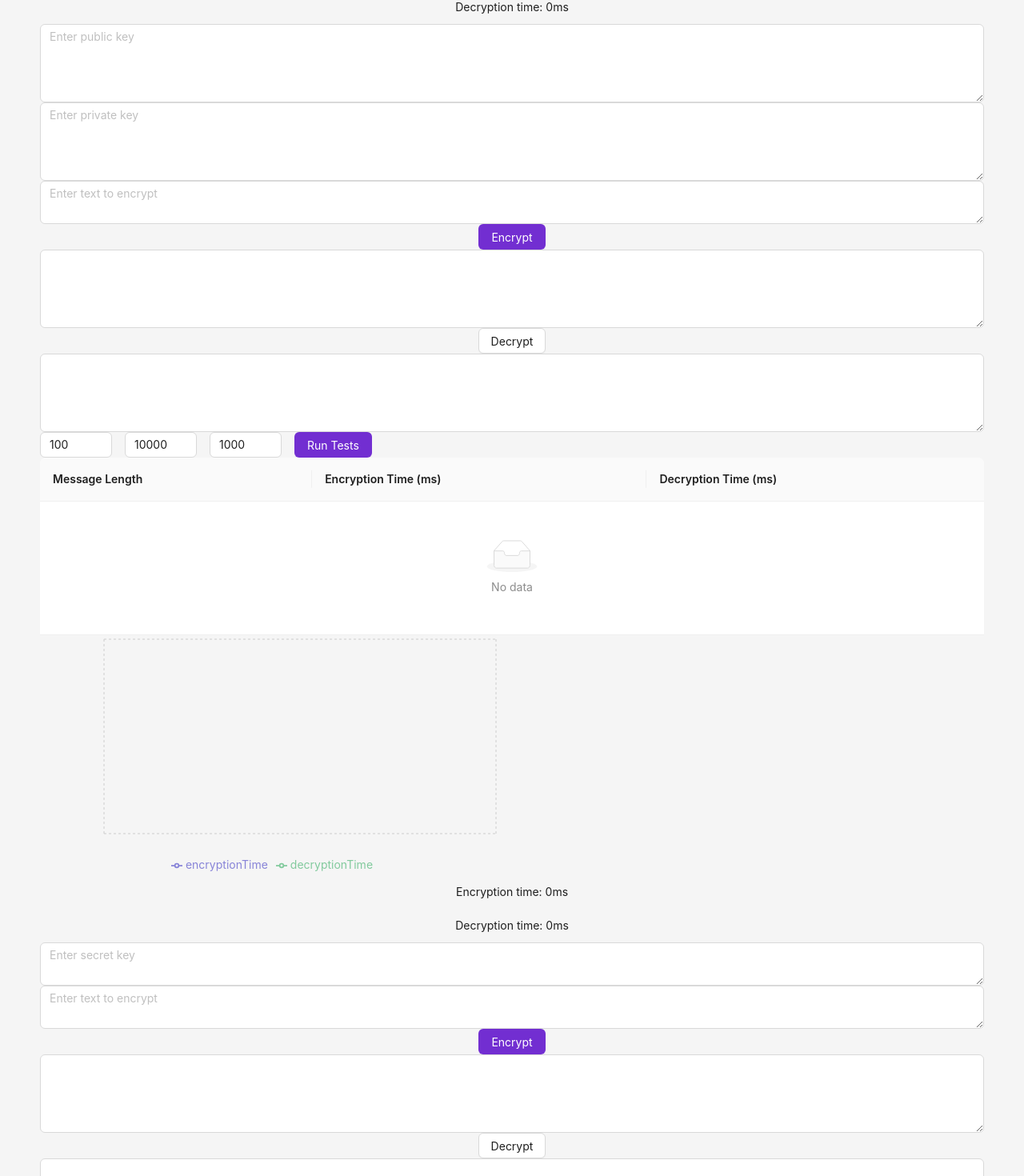
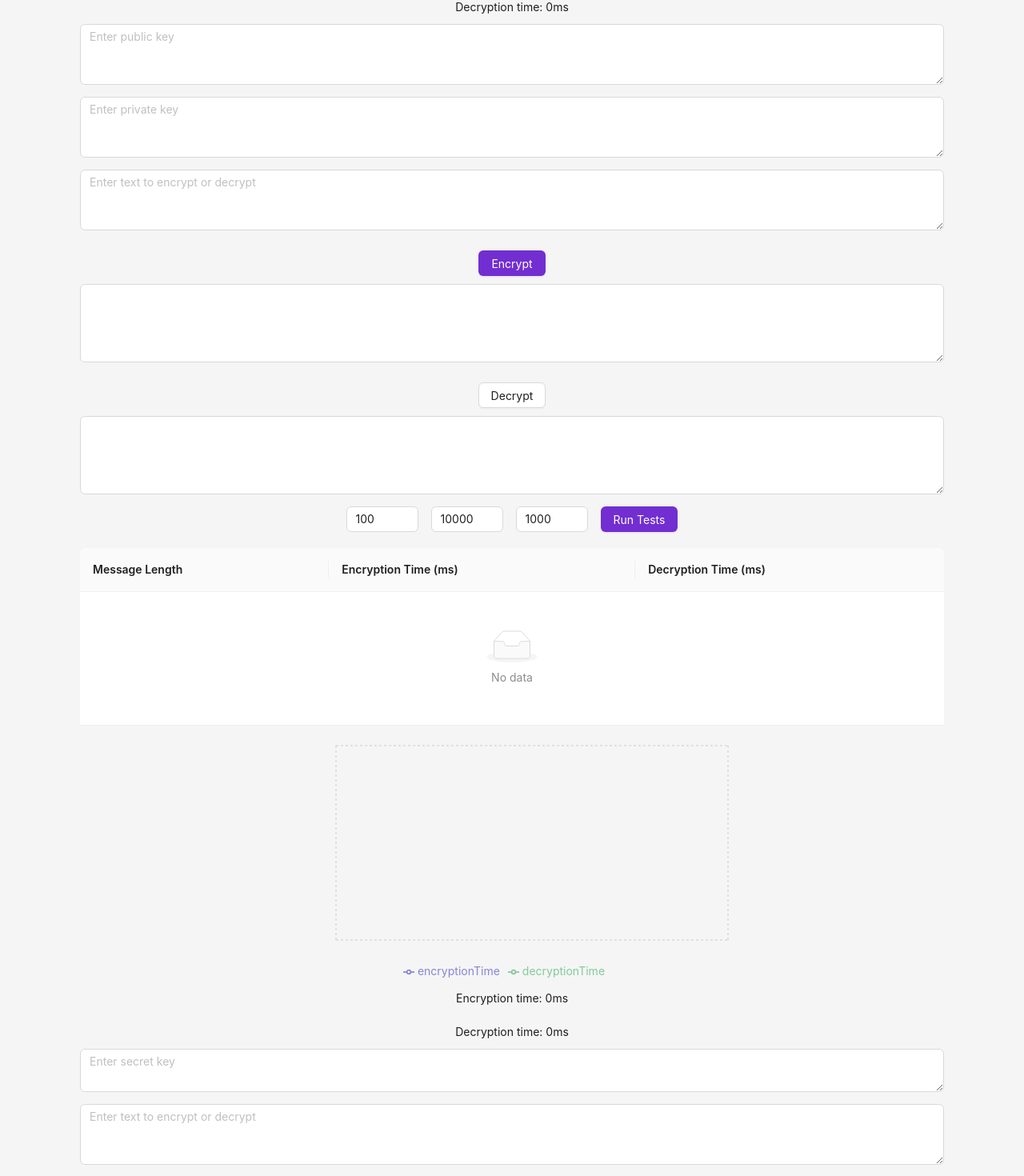
Before and after one commit to apexnewbie/des-encryption, a React (Create React App) app: page / in a window 1280 px wide. Shown: the part 160-1630 px from the top of the page at 80% size. Built offline with nearby package versions, Linux system fonts and the light colour scheme.

Commit message:
feat: update css

```diff
--- a/src/components/BatchTest.js
+++ b/src/components/BatchTest.js
@@ -1,6 +1,7 @@
 import React, { useState } from 'react';
 import { Button, Table, InputNumber, Row, Col } from 'antd';
 import { LineChart, Line, XAxis, YAxis, CartesianGrid, Tooltip, Legend } from 'recharts';
+import '../static/batch.css'
 
 function BatchTest({ encryptFunction, decryptFunction }) {
     const [testResults, setTestResults] = useState([]);
@@ -63,7 +64,7 @@ function BatchTest({ encryptFunction, decryptFunction }) {
 
     return (
         <div>
-            <Row gutter={16}>
+            <Row gutter={16} className="row-item-margin">
                 <Col>
                     <InputNumber min={1} max={10000} defaultValue={100} onChange={setMinLength} />
                 </Col>
@@ -77,7 +78,8 @@ function BatchTest({ encryptFunction, decryptFunction }) {
                     <Button type="primary" onClick={() => runTests(minLength, maxLength, step)}>Run Tests</Button>
                 </Col>
             </Row>
-            <Table dataSource={testResults} columns={columns} />
+            <Table dataSource={testResults} columns={columns} className="table-chart-margin" />
+            <div className="plot-margin">
                 <LineChart
                     width={600}
                     height={300}
@@ -95,6 +97,8 @@ function BatchTest({ encryptFunction, decryptFunction }) {
                     <Line type="monotone" dataKey="decryptionTime" stroke="#82ca9d" />
                 </LineChart>
             </div>
+
+        </div>
     );
 }
 
--- a/src/components/DES.js
+++ b/src/components/DES.js
@@ -2,6 +2,7 @@ import React, { useState } from 'react';
 import { Input, Button, Typography } from 'antd';
 import CryptoJS from 'crypto-js';
 import BatchTest from './BatchTest';
+import '../static/encryption.css'
 
 const { TextArea } = Input;
 const { Text } = Typography;
@@ -43,26 +44,29 @@ function DES() {
     };
 
     return (
-        <div>
+        <div className='des-container'>
             <div style={{ display: 'flex', flexDirection: 'column', alignItems: 'center' }}>
-                <Text style={{ margin: '10px 0' }}>Encryption time: {encryptionTime}ms</Text>
-                <Text style={{ margin: '10px 0' }}>Decryption time: {decryptionTime}ms</Text>
+                <Text className="margin-vertical-small">Encryption time: {encryptionTime}ms</Text>
+                <Text className="margin-vertical-small">Decryption time: {decryptionTime}ms</Text>
             </div>
             <TextArea
+                className="textarea-margin"
                 value={key}
                 onChange={(e) => setKey(e.target.value)}
                 placeholder="Enter secret key"
                 rows={2}
             />
             <TextArea
+                className="textarea-margin"
                 value={plainText}
                 onChange={(e) => setPlainText(e.target.value)}
-                placeholder="Enter text to encrypt"
+                placeholder="Enter text to encrypt or decrypt"
+                rows={3}
             />
-            <Button type="primary" onClick={handleEncrypt}>Encrypt</Button>
-            <TextArea value={encryptedText} rows={4} />
-            <Button onClick={handleDecrypt}>Decrypt</Button>
-            <TextArea value={decryptedText} rows={4} />
+            <Button className="button-margin" type="primary" onClick={handleEncrypt}>Encrypt</Button>
+            <TextArea className="textarea-margin" value={encryptedText} rows={4} />
+            <Button className="button-margin" onClick={handleDecrypt}>Decrypt</Button>
+            <TextArea className="textarea-margin" value={decryptedText} rows={4} />
             <BatchTest encryptFunction={encryptFunction} decryptFunction={decryptFunction} />
         </div>
     );
--- a/src/components/RSA.js
+++ b/src/components/RSA.js
@@ -2,6 +2,7 @@ import React, { useState } from 'react';
 import JSEncrypt from 'jsencrypt';
 import { Input, Button, Typography } from 'antd';
 import BatchTest from './BatchTest';
+import '../static/encryption.css'
 
 const { TextArea } = Input;
 const { Text } = Typography;
@@ -79,32 +80,36 @@ function RSA() {
 
 
     return (
-        <div>
+        <div className='rsa-container'>
             <div style={{ display: 'flex', flexDirection: 'column', alignItems: 'center' }}>
-                <Text style={{ margin: '10px 0' }}>Encryption time: {encryptionTime}ms</Text>
-                <Text style={{ margin: '10px 0' }}>Decryption time: {decryptionTime}ms</Text>
+                <Text className="margin-vertical-small">Encryption time: {encryptionTime}ms</Text>
+                <Text className="margin-vertical-small">Decryption time: {decryptionTime}ms</Text>
             </div>
             <TextArea
+                className="textarea-margin"
                 value={publicKey}
                 onChange={(e) => setPublicKey(e.target.value)}
                 placeholder="Enter public key"
-                rows={4}
+                rows={3}
             />
             <TextArea
+                className="textarea-margin"
                 value={privateKey}
                 onChange={(e) => setPrivateKey(e.target.value)}
                 placeholder="Enter private key"
-                rows={4}
+                rows={3}
             />
             <TextArea
+                className="textarea-margin"
                 value={plainText}
                 onChange={(e) => setPlainText(e.target.value)}
-                placeholder="Enter text to encrypt"
+                placeholder="Enter text to encrypt or decrypt"
+                rows={3}
             />
-            <Button type="primary" onClick={handleEncrypt}>Encrypt</Button>
-            <TextArea value={encryptedText} rows={4} />
-            <Button onClick={handleDecrypt}>Decrypt</Button>
-            <TextArea value={decryptedText} rows={4} />
+            <Button className="button-margin" type="primary" onClick={handleEncrypt}>Encrypt</Button>
+            <TextArea className="textarea-margin" value={encryptedText} rows={4} />
+            <Button className="button-margin" onClick={handleDecrypt}>Decrypt</Button>
+            <TextArea className="textarea-margin" value={decryptedText} rows={4} />
             <BatchTest encryptFunction={encryptFunction} decryptFunction={decryptFunction} />
         </div>
     );
--- /dev/null
+++ b/src/static/batch.css
@@ -0,0 +1,17 @@
+.row-item-margin {
+    margin-bottom: 15px;
+    display: flex;
+    justify-content: center;
+    align-items: center;
+  }
+
+.table-chart-margin {
+  margin-top: 20px;
+  margin-bottom: 20px;
+}
+
+.plot-margin {
+  display: flex;
+  justify-content: center;
+  align-items: center;
+}
--- /dev/null
+++ b/src/static/encryption.css
@@ -0,0 +1,22 @@
+
+.rsa-container {
+    padding: 0 50px;
+}
+
+.des-container {
+    padding: 0 50px;
+}
+
+.margin-vertical-small {
+    margin-top: 10px;
+    margin-bottom: 10px;
+  }
+
+  .textarea-margin {
+    margin-bottom: 15px;
+  }
+
+  .button-margin {
+    margin-top: 10px;
+    margin-bottom: 10px;
+  }
```
Lines whose indentation alone changed are shown as unchanged.
